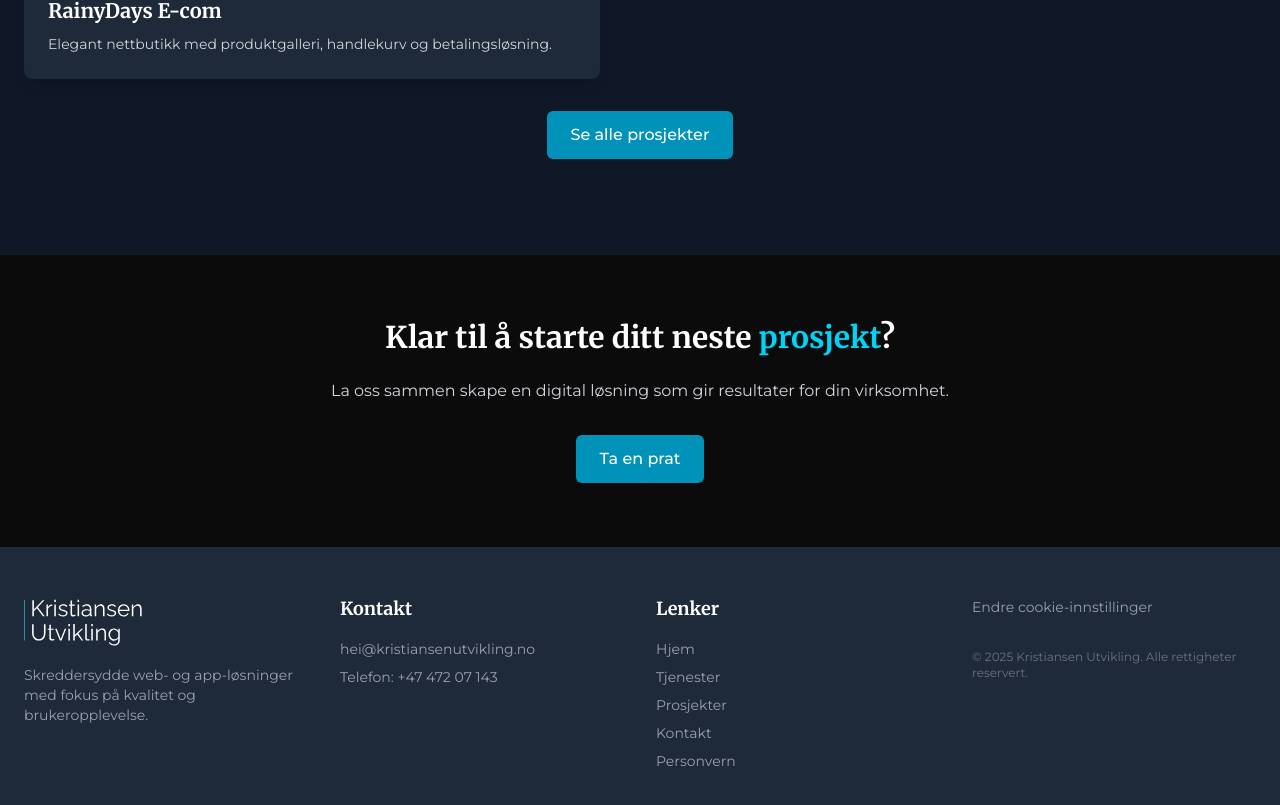
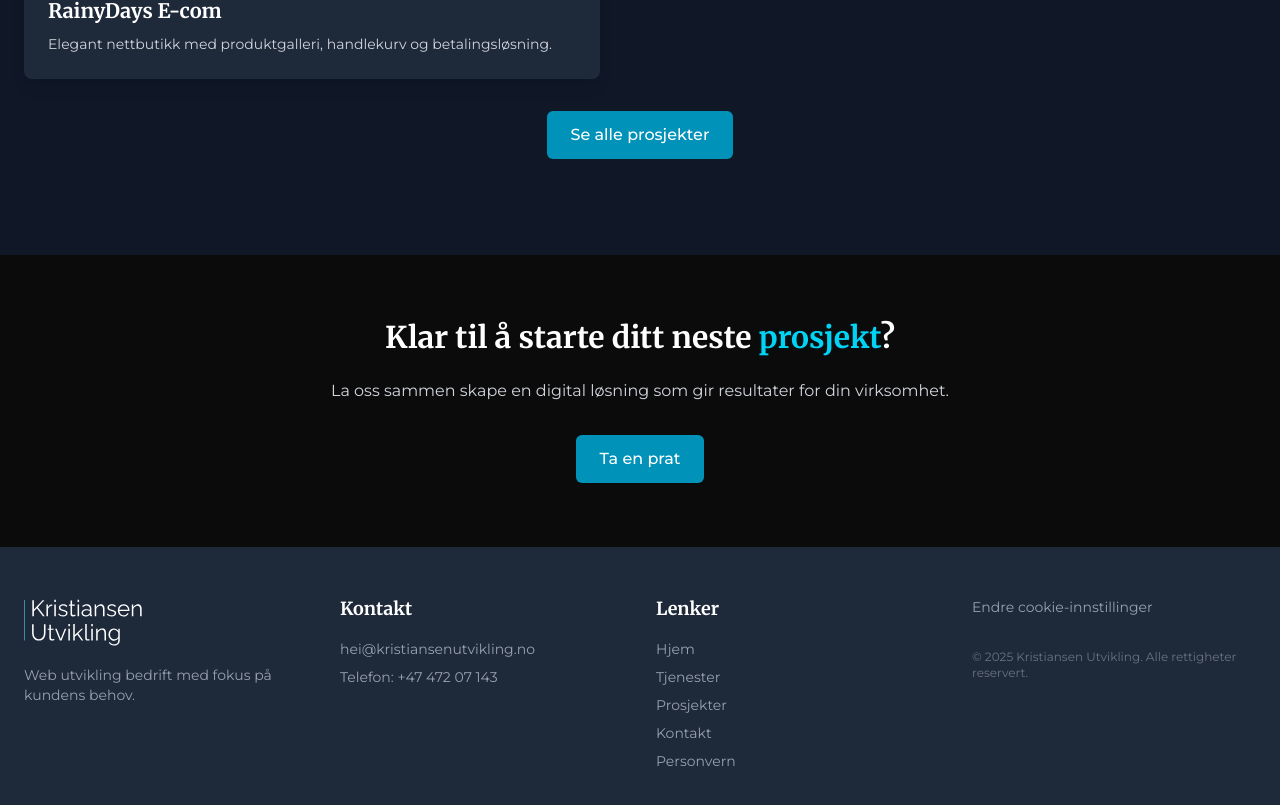
Before and after one commit to oddvarzk/kristiansenutvikling, a Next.js app: page / in a window 1280 px wide. Shown: the part 3081-3886 px from the top of the page. Built offline with nearby package versions, Linux system fonts and the light colour scheme; no server answers.

Commit message:
Removed some text

```diff
--- a/src/app/components/layout/Footer.tsx
+++ b/src/app/components/layout/Footer.tsx
@@ -29,8 +29,7 @@ export default function Footer() {
             priority
           />
           <p className="text-gray-400 text-sm">
-            Skreddersydde web- og app-løsninger med fokus på kvalitet og
-            brukeropplevelse.
+            Web utvikling bedrift med fokus på kundens behov.
           </p>
         </div>
 
```
